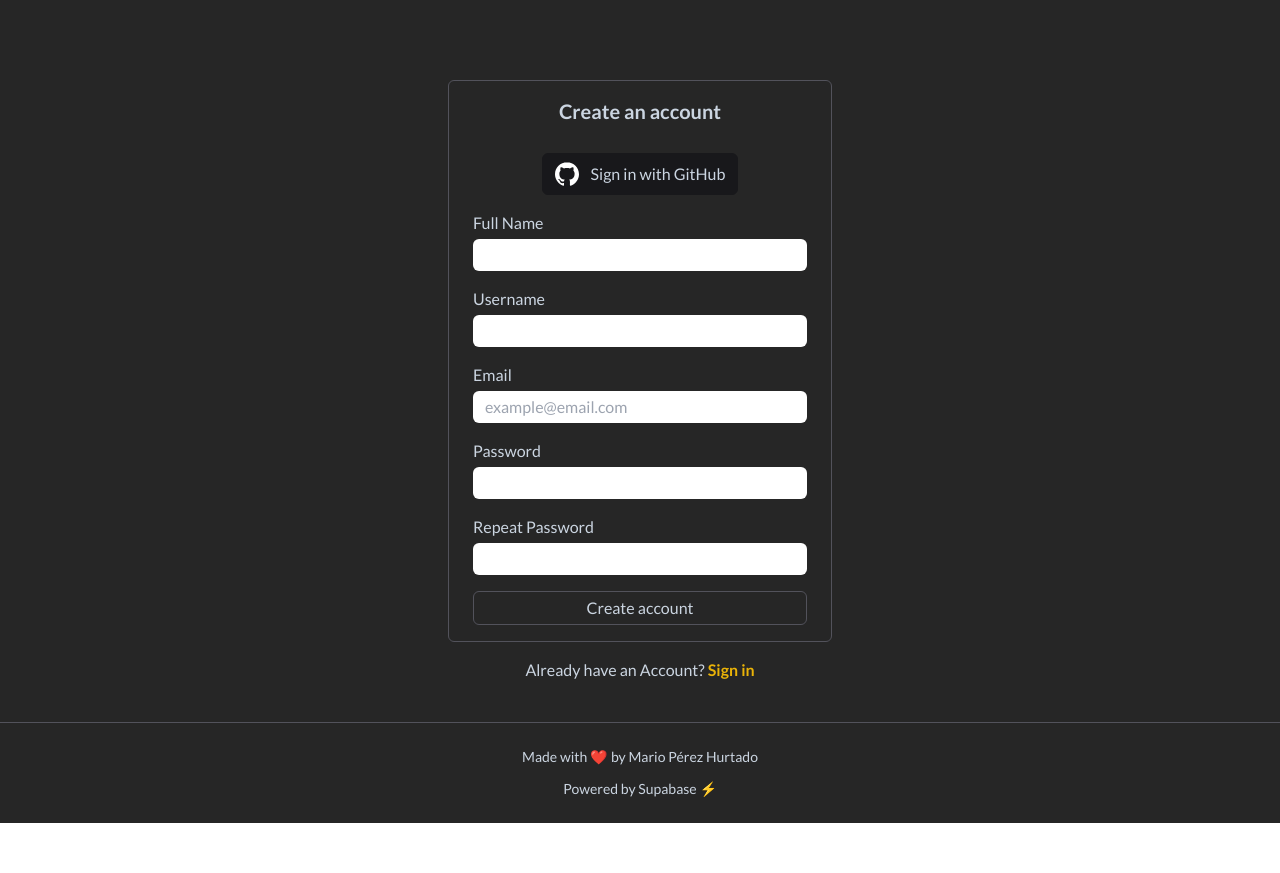
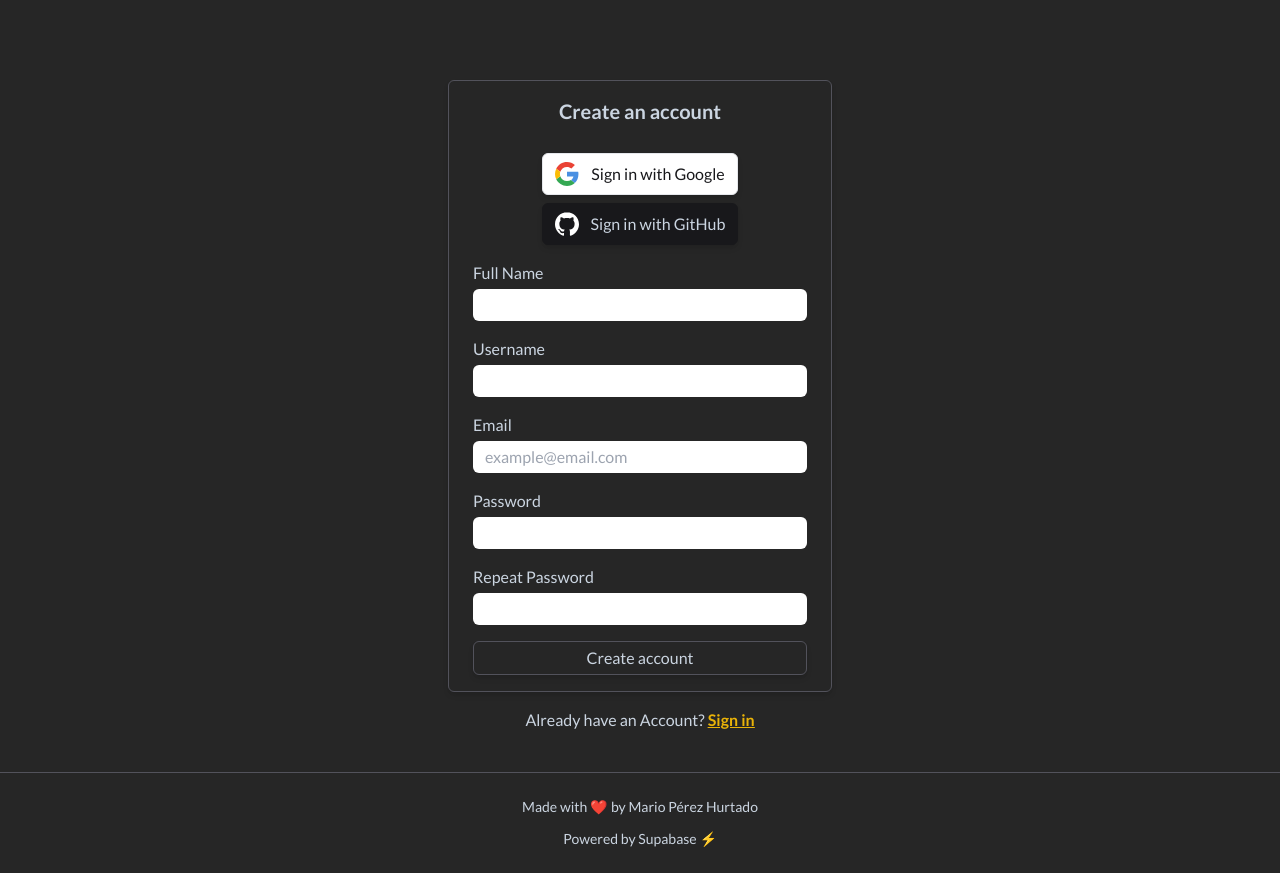
Before and after one commit to marioperezhurtado/DatsCap, a React (Vite) app: page /signup in a window 1280 px wide. Before the commit the page ends 823 px from the top, so only its background shows below. Built offline with nearby package versions, Linux system fonts and the light colour scheme; no server answers.

Commit message:
Added login with google

```diff
--- a/src/components/SocialLogin/SocialLogin.jsx
+++ b/src/components/SocialLogin/SocialLogin.jsx
@@ -2,24 +2,44 @@ import { useMutation } from '@tanstack/react-query'
 import useAuth from '../../contexts/AuthContext'
 
 export default function SocialLogin() {
-  const { signInGithub } = useAuth()
+  const { signInGoogle, signInGithub } = useAuth()
 
   const {
-    isLoading,
-    error,
+    isLoading: isGoogleLoading,
+    error: isGoogleError,
+    mutate: signInGoogleHandler
+  } = useMutation({
+    mutationKey: ['signInGoogle'],
+    mutationFn: signInGoogle
+  })
+
+  const {
+    isLoading: isGithubLoading,
+    error: isGithubError,
     mutate: signInGithubHandler
   } = useMutation({
     mutationKey: ['signInGithub'],
     mutationFn: signInGithub
   })
 
+  const isLoading = isGithubLoading || isGoogleLoading
+  const error = isGithubError?.message || isGoogleError?.message
+
   return (
-    <div className="flex flex-col items-center gap-1 mt-3">
+    <div className="flex flex-col items-center gap-2 mt-3">
+      <button
+        type="button"
+        onClick={signInGoogleHandler}
+        disabled={isLoading}
+        className="flex gap-3 px-3 py-2 bg-white border rounded-md shadow-md text-zinc-900">
+        <img src="/google.svg" alt="Google Logo" className="w-6"></img>Sign in
+        with Google
+      </button>
       <button
         type="button"
         onClick={signInGithubHandler}
         disabled={isLoading}
-        className="flex gap-3 px-3 py-2 border rounded-md bg-zinc-900 border-zinc-900">
+        className="flex gap-3 px-3 py-2 border rounded-md shadow-md bg-zinc-900 border-zinc-900">
         <img src="/github.svg" alt="Github Logo" className="w-6"></img>Sign in
         with GitHub
       </button>
--- a/src/contexts/AuthContext.jsx
+++ b/src/contexts/AuthContext.jsx
@@ -38,6 +38,13 @@ export function AuthProvider({ children }) {
     const { error } = await supabase.auth.signInWithOAuth({
       provider: 'github'
     })
+    if (error) throw Error('Failed to sign in with Google')
+  }
+
+  const signInGoogle = async () => {
+    const { error } = await supabase.auth.signInWithOAuth({
+      provider: 'google'
+    })
     if (error) throw Error('Failed to sign in with GitHub')
   }
 
@@ -68,6 +75,7 @@ export function AuthProvider({ children }) {
     signUp,
     signIn,
     signInGithub,
+    signInGoogle,
     signOut
   }
 
--- a/src/pages/SignIn/SignIn.jsx
+++ b/src/pages/SignIn/SignIn.jsx
@@ -1,12 +1,11 @@
 import { useRef } from 'react'
 import { useMutation } from '@tanstack/react-query'
-import { useNavigate, Link } from 'react-router-dom'
+import { Link } from 'react-router-dom'
 import useAuth from '../../contexts/AuthContext'
 
 import SocialLogin from '../../components/SocialLogin/SocialLogin'
 
 export default function SignIn() {
-  const navigate = useNavigate()
   const formRef = useRef()
 
   const { signIn } = useAuth()
@@ -35,7 +34,7 @@ export default function SignIn() {
       <form
         ref={formRef}
         onSubmit={signInHandler}
-        className="flex flex-col max-w-sm gap-4 px-6 py-4 mx-auto border rounded-md border-zinc-600">
+        className="flex flex-col max-w-sm gap-4 px-6 py-4 mx-auto border rounded-md shadow-md border-zinc-600">
         <h1 className="text-xl font-bold text-center">Welcome Back</h1>
         <SocialLogin />
         <div className="flex flex-col gap-1">
@@ -59,14 +58,14 @@ export default function SignIn() {
         </div>
         <button
           disabled={isLoading}
-          className="px-3 py-1 border rounded-md border-zinc-600">
+          className="px-3 py-1 transition-all border rounded-md shadow-md border-zinc-600 hover:bg-slate-500">
           Sign In
         </button>
         {signInError && <p className="text-red-500">{signInError.message}</p>}
       </form>
       <p className="mt-4 text-center">
         Need an Account?{' '}
-        <span className="font-bold text-yellow-500">
+        <span className="font-bold text-yellow-500 underline">
           <Link to="/signup">Sign up</Link>
         </span>
       </p>
--- a/src/pages/SignUp/SignUp.jsx
+++ b/src/pages/SignUp/SignUp.jsx
@@ -52,7 +52,7 @@ export default function SignUp() {
       <form
         ref={formRef}
         onSubmit={signUpHandler}
-        className="flex flex-col max-w-sm gap-4 px-6 py-4 mx-auto border rounded-md border-zinc-600">
+        className="flex flex-col max-w-sm gap-4 px-6 py-4 mx-auto border rounded-md shadow-md border-zinc-600">
         <h1 className="text-xl font-bold text-center">Create an account</h1>
         <SocialLogin />
         {success && <p className="text-green-500">{success}</p>}
@@ -105,7 +105,7 @@ export default function SignUp() {
         </div>
         <button
           disabled={isLoading}
-          className="px-3 py-1 border rounded-md border-zinc-600">
+          className="px-3 py-1 transition-all border rounded-md shadow-md border-zinc-600 hover:bg-slate-500">
           Create account
         </button>
         {signUpError && (
@@ -114,7 +114,7 @@ export default function SignUp() {
       </form>
       <p className="mt-4 text-center">
         Already have an Account?{' '}
-        <span className="font-bold text-yellow-500">
+        <span className="font-bold text-yellow-500 underline">
           <Link to="/signin">Sign in</Link>
         </span>
       </p>
```
Also changed, not shown: public/google.svg (added).
